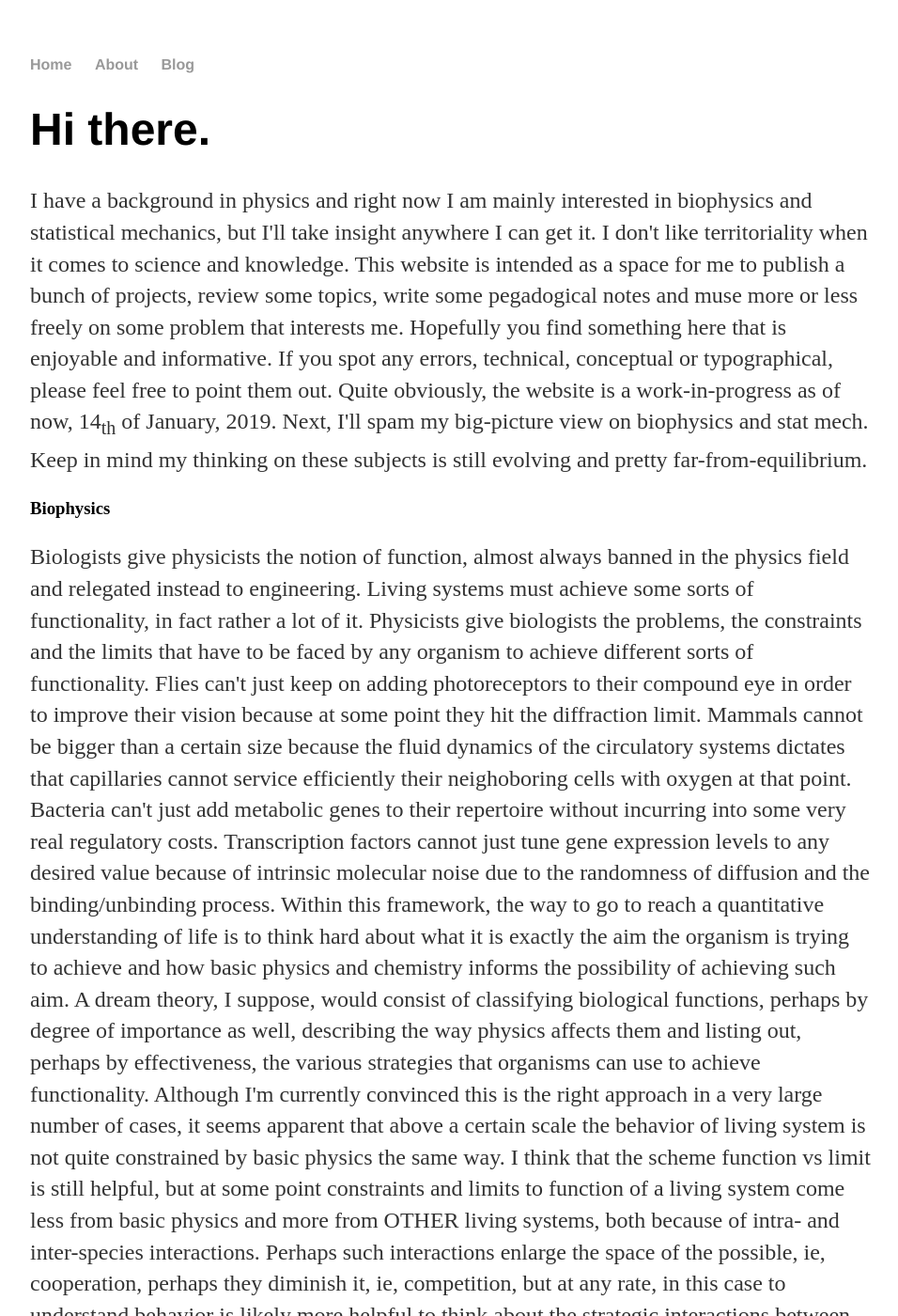
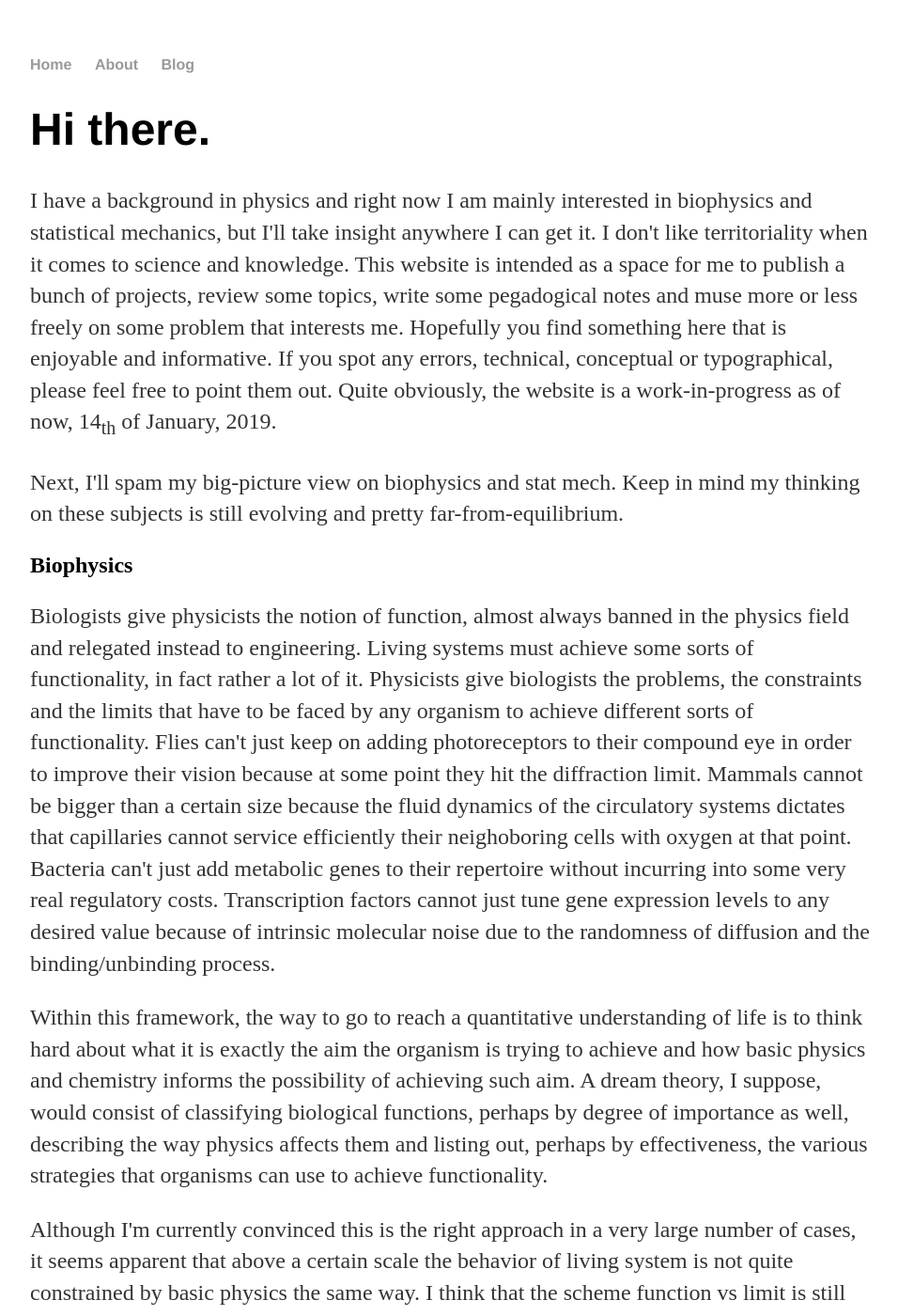
Before and after one commit to ghostsandmachines/ghostsandmachines.github.io, a Jekyll site: the page built from about/index.html, in a window 1280 px wide and 1400 px high. Shown: the whole window at 94% size, without its empty margins (160-1116 px from the left). Built offline with Jekyll 4.4.1, drawn with Linux system fonts in a browser that asks for light colours; some of the changed text lies outside the part shown.

Commit message:
Update index.html

```diff
--- a/about/index.html
+++ b/about/index.html
@@ -6,26 +6,25 @@
 	<h1>Hi there. </h1>
 	<p> I have a background in physics and right now I am mainly interested in biophysics and statistical mechanics, but I'll take insight anywhere I can get it. I don't like territoriality when it comes to science and knowledge.
 
-	This website is intended as a space for me to publish a bunch of projects, review some topics, write some pegadogical notes and muse more or less freely on some problem that interests me. Hopefully you find something here that is enjoyable and informative. If you spot any errors, technical, conceptual or typographical, please feel free to point them out. Quite obviously, the website is a work-in-progress as of now, 14<sub>th</sub> of January, 2019.
+	This website is intended as a space for me to publish a bunch of projects, review some topics, write some pegadogical notes and muse more or less freely on some problem that interests me. Hopefully you find something here that is enjoyable and informative. If you spot any errors, technical, conceptual or typographical, please feel free to point them out. Quite obviously, the website is a work-in-progress as of now, 14<sub>th</sub> of January, 2019.</p>
 
-	Next, I'll spam my big-picture view on biophysics and stat mech. Keep in mind my thinking on these subjects is still evolving and pretty far-from-equilibrium.
-	 </a></p>
+	<p>Next, I'll spam my big-picture view on biophysics and stat mech. Keep in mind my thinking on these subjects is still evolving and pretty far-from-equilibrium.</p>
 
-	 <h3> Biophysics </h3>
+	 <h2> Biophysics </h2>
 
-	 <p>Biologists give physicists the notion of function, almost always banned in the physics field and relegated instead to engineering. Living systems must achieve some sorts of functionality, in fact rather a lot of it. Physicists give biologists the problems, the constraints and the limits that have to be faced by any organism to achieve different sorts of functionality. Flies can't just keep on adding photoreceptors to their compound eye in order to improve their vision because at some point they hit the diffraction limit. Mammals cannot be bigger than a certain size because the fluid dynamics of the circulatory systems dictates that capillaries cannot service efficiently their neighoboring cells with oxygen at that point. Bacteria can't just add metabolic genes to their repertoire without incurring into some very real regulatory costs. Transcription factors cannot just tune gene expression levels to any desired value because of intrinsic molecular noise due to the randomness of diffusion and the binding/unbinding process.
+	 <p>Biologists give physicists the notion of function, almost always banned in the physics field and relegated instead to engineering. Living systems must achieve some sorts of functionality, in fact rather a lot of it. Physicists give biologists the problems, the constraints and the limits that have to be faced by any organism to achieve different sorts of functionality. Flies can't just keep on adding photoreceptors to their compound eye in order to improve their vision because at some point they hit the diffraction limit. Mammals cannot be bigger than a certain size because the fluid dynamics of the circulatory systems dictates that capillaries cannot service efficiently their neighoboring cells with oxygen at that point. Bacteria can't just add metabolic genes to their repertoire without incurring into some very real regulatory costs. Transcription factors cannot just tune gene expression levels to any desired value because of intrinsic molecular noise due to the randomness of diffusion and the binding/unbinding process. </p>
 
-	Within this framework, the way to go to reach a quantitative understanding of life is to think hard about what it is exactly the aim the organism is trying to achieve and how basic physics and chemistry informs the possibility of achieving such aim. A dream theory, I suppose, would consist of classifying biological functions, perhaps by degree of importance as well, describing the way physics affects them and listing out, perhaps by effectiveness, the various strategies that organisms can use to achieve functionality.
+	<p>Within this framework, the way to go to reach a quantitative understanding of life is to think hard about what it is exactly the aim the organism is trying to achieve and how basic physics and chemistry informs the possibility of achieving such aim. A dream theory, I suppose, would consist of classifying biological functions, perhaps by degree of importance as well, describing the way physics affects them and listing out, perhaps by effectiveness, the various strategies that organisms can use to achieve functionality.</p>
 
-	Although I'm currently convinced this is the right approach in a very large number of cases, it seems apparent that above a certain scale the behavior of living system is not quite constrained by basic physics the same way. I think that the scheme function vs limit is still helpful, but at some point constraints and limits to function of a living system come less from basic physics and more from OTHER living systems, both because of intra- and inter-species interactions. Perhaps such interactions enlarge the space of the possible, ie, cooperation, perhaps they diminish it, ie, competition, but at any rate, in this case to understand behavior is likely more helpful to think about the strategic interactions between the various agents involved and their related strategic equilibria, instead of the basic physics involved and its related physical limits. I am currently more interested in the latter problem, the relationship between biological function and basic physics, but my next logical step would be to think about ecological interactions, both by themselves and as part of multiscale models.
+	<p>Although I'm currently convinced this is the right approach in a very large number of cases, it seems apparent that above a certain scale the behavior of living system is not quite constrained by basic physics the same way. I think that the scheme function vs limit is still helpful, but at some point constraints and limits to function of a living system come less from basic physics and more from OTHER living systems, both because of intra- and inter-species interactions. Perhaps such interactions enlarge the space of the possible, ie, cooperation, perhaps they diminish it, ie, competition, but at any rate, in this case to understand behavior is likely more helpful to think about the strategic interactions between the various agents involved and their related strategic equilibria, instead of the basic physics involved and its related physical limits. I am currently more interested in the latter problem, the relationship between biological function and basic physics, but my next logical step would be to think about ecological interactions, both by themselves and as part of multiscale models.</p>
 
-	Given the approach above, what specific biological function and physical limits should one study? Well, two usual heuristics that we employ to decide what to do is to do what's most important or what's easiest and more often than not we end up doing a combination of both. Even more often we actually end up doing whatever is available at the time. I am currently particularly interested in:
+	<p>Given the approach above, what specific biological function and physical limits should one study? Well, two usual heuristics that we employ to decide what to do is to do what's most important or what's easiest and more often than not we end up doing a combination of both. Even more often we actually end up doing whatever is available at the time. I am currently particularly interested in:</p>
 
-<ul>
-	<li> the physiological effects of molecular crowding inside the cell </li>
-	<li> the role of noise in the regulatory processes of the cell </li>
-	<li> genome evolution in bacteria, figuring out the way the patterns of abundance in gene content are related to the underlying evolutionary dynamics; evolutionary rules constrain the space of the possible, too, so for instance living systems might not reach a certain functionality because the search algorithm doesn't allow to reach it, not because of the physical impossibility of the functional outcome </li>
-</ul>
+	<ul>
+		<li> the physiological effects of molecular crowding inside the cell </li>
+		<li> the role of noise in the regulatory processes of the cell </li>
+		<li> genome evolution in bacteria, figuring out the way the patterns of abundance in gene content are related to the underlying evolutionary dynamics; evolutionary rules constrain the space of the possible, too, so for instance living systems might not reach a certain functionality because the search algorithm doesn't allow to reach it, not because of the physical impossibility of the functional outcome </li>
+	</ul>
 
-	Recently, I've been appreciating both the scope of information processing in living systems and the way that it really seems to be much more than a metaphor, as there is a quite sophisticated mathematical machinery allowing us to make real predictions. This is something I would like to get deep into going forward.</p>
+	<p>Recently, I've been appreciating both the scope of information processing in living systems and the way that it really seems to be much more than a metaphor, as there is a quite sophisticated mathematical machinery allowing us to make real predictions. This is something I would like to get deep into going forward.</p>
 </div><!-- /.blurb -->
```
